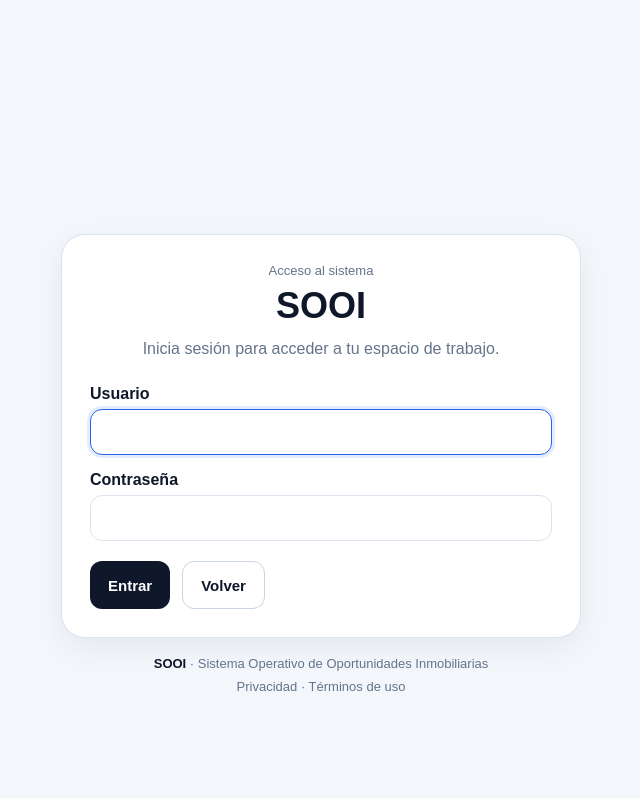
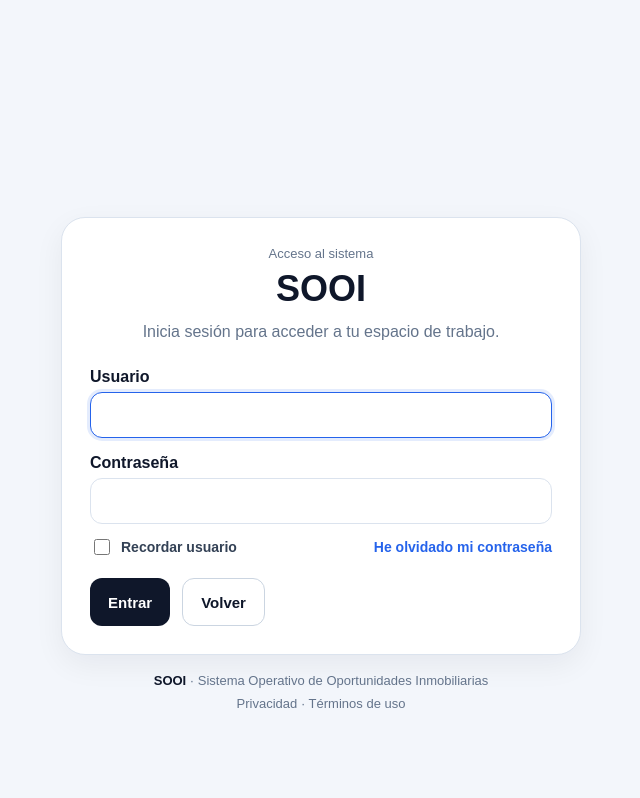
Before and after one commit to icgs-es/sooi, a Django app: page /accounts/login/ in a window 1280 px wide. Shown: the top 798 px of the page, without its empty margins (319-959 px from the left). Run offline with Django 5.2, Linux system fonts and the light colour scheme; data comes from the database, SQL or seed files in the repository; data that the repository does not hold is empty; parts of the project's set-up code (start-up, migrations or seed data) failed here and were passed over.

Commit message:
feat: expose password recovery link on login

```diff
--- a/app/templates/registration/login.html
+++ b/app/templates/registration/login.html
@@ -60,6 +60,17 @@
             Contraseña
           </label>
           {{ form.password }}
+        </div>
+
+        <div style="display:flex; justify-content:space-between; align-items:center; gap:12px; flex-wrap:wrap; margin-top:-4px;">
+          <label style="display:flex; align-items:center; gap:8px; color:#334155; font-size:14px;">
+            <input id="remember_username" type="checkbox" style="width:16px; height:16px;">
+            Recordar usuario
+          </label>
+
+          <a href="/accounts/password_reset/" style="color:#2563eb; font-size:14px; font-weight:700; text-decoration:none;">
+            He olvidado mi contraseña
+          </a>
         </div>
 
         {% if next %}
```
